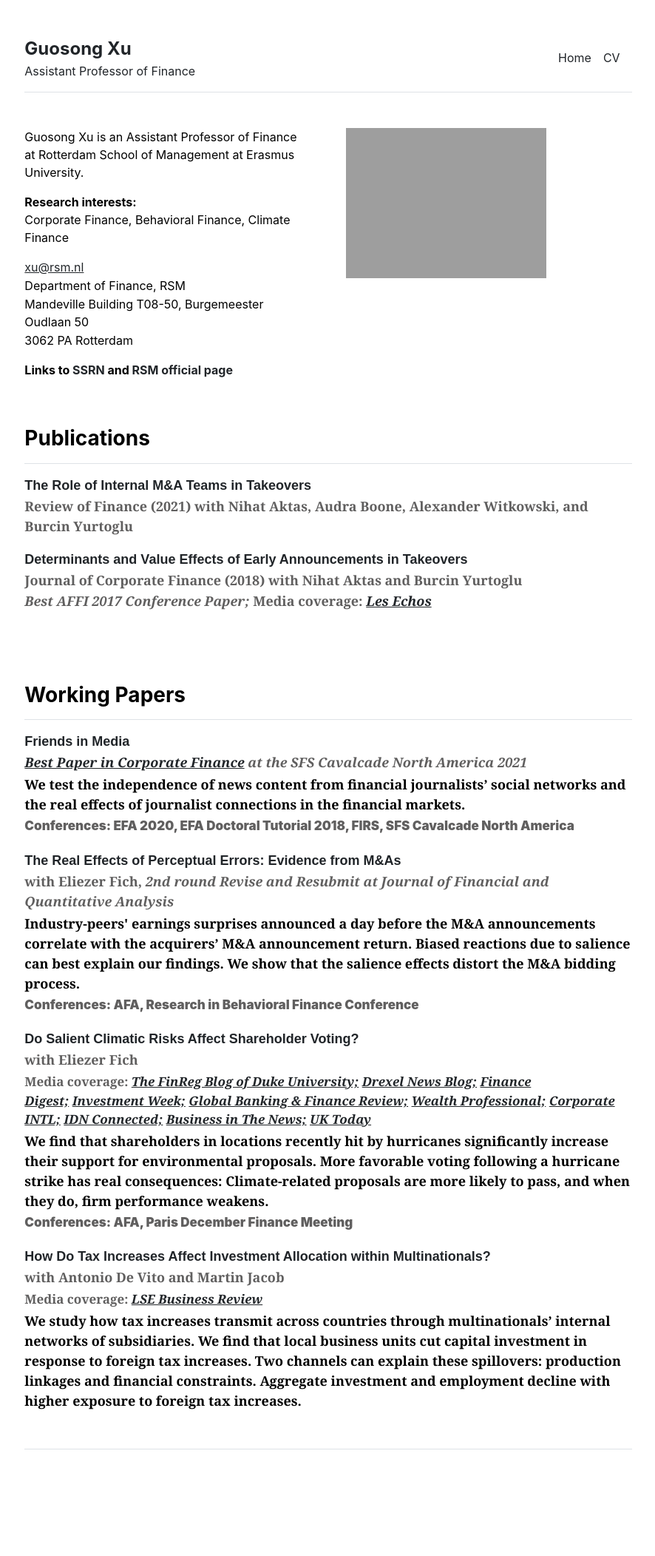
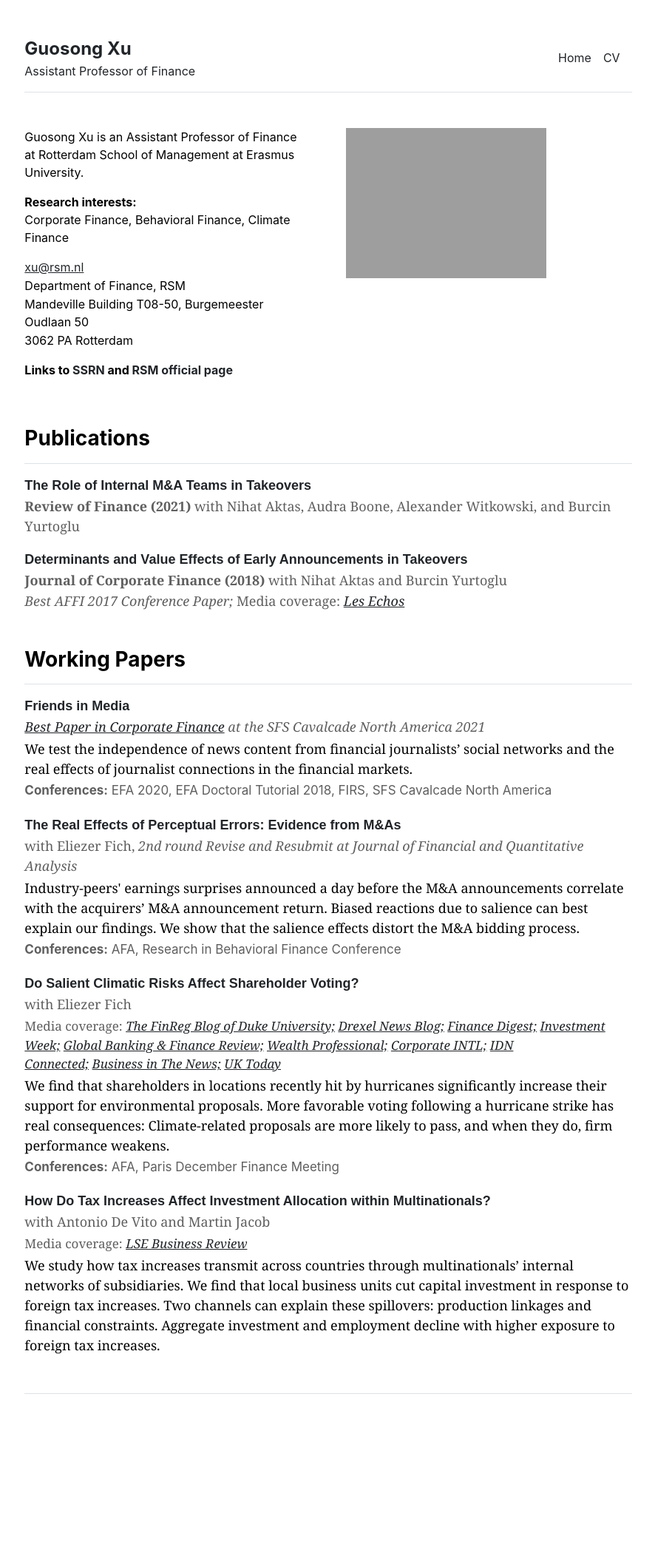
Before and after one commit to guosongxu/guosongxu.github.io, a Jekyll site: the page built from index.md, in a window 1280 px wide. Shown: the whole page at 74% size, without its empty margins (196-1082 px from the left). Built offline with Jekyll 4.4.1, drawn with Linux system fonts in a browser that asks for light colours; after the commit the page ends 2028 px from its top, so only the background shows below that.

Commit message:
Update home.html

```diff
--- a/_layouts/home.html
+++ b/_layouts/home.html
@@ -15,10 +15,10 @@
   <div class="col-md-12">
     <h3 class="fw-bold border-bottom pb-3 mb-3">Publications</h3>
 
-    <p style="font-family:arial, 'MS Sans Serif', arial;font-size:18px;margin-bottom:1px"><strong><a href="https://papers.ssrn.com/sol3/papers.cfm?abstract_id=3140400" target="_blank" rel="noreferrer noopener" aria-label=" (opens in a new tab)" style="text-decoration:none;">The Role of Internal M&amp;A Teams in Takeovers</a></p>
+    <p style="font-family:arial, 'MS Sans Serif', arial;font-size:18px;margin-bottom:1px"><strong><a href="https://papers.ssrn.com/sol3/papers.cfm?abstract_id=3140400" target="_blank" rel="noreferrer noopener" aria-label=" (opens in a new tab)" style="text-decoration:none;">The Role of Internal M&amp;A Teams in Takeovers</a></strong></p>
     <p style="font-family:georgia;font-size:18px;margin-bottom:18px;color:#605F5F"><strong>Review of Finance (2021)</strong>  with Nihat Aktas, Audra Boone, Alexander Witkowski, and Burcin Yurtoglu</p>
 
-    <p style="font-family:arial, 'MS Sans Serif', arial;font-size:18px;margin-bottom:1px;"><strong><a href="https://papers.ssrn.com/sol3/papers.cfm?abstract_id=2874336" target="_blank" rel="noreferrer noopener" aria-label=" (opens in a new tab)" style="text-decoration:none;">Determinants and Value Effects of Early Announcements in Takeovers</a></p>
+    <p style="font-family:arial, 'MS Sans Serif', arial;font-size:18px;margin-bottom:1px;"><strong><a href="https://papers.ssrn.com/sol3/papers.cfm?abstract_id=2874336" target="_blank" rel="noreferrer noopener" aria-label=" (opens in a new tab)" style="text-decoration:none;">Determinants and Value Effects of Early Announcements in Takeovers</a></strong></p>
     <p style="font-family:georgia;font-size:18px;margin-bottom:1px;color:#605F5F"><strong>Journal of Corporate Finance (2018)</strong>  with Nihat Aktas and&nbsp;Burcin Yurtoglu </p>
     <p style="font-family:georgia;font-size:18px;margin-bottom:1px;color:#605F5F"><em>Best AFFI 2017 Conference Paper;&nbsp;</em>Media coverage:&nbsp;<em><a rel="noreferrer noopener" href="https://www.lesechos.fr/18/01/2017/LesEchos/22364-135-ECH_opa---quand-les-predateurs-rompent-la-loi-du-silence.htm" target="_blank">Les Echos</a>&nbsp;</em></p>
   </div>
```
